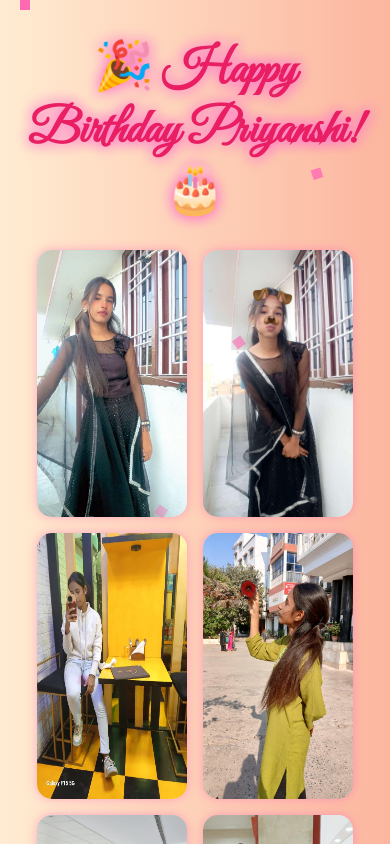
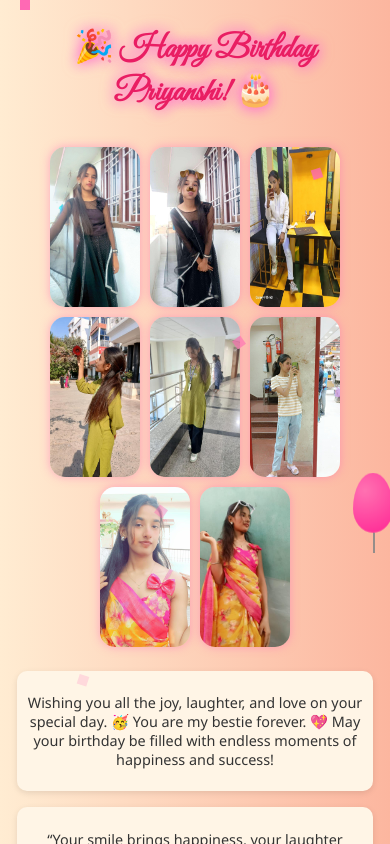
Before and after one commit to sox-123/Birthdaywish, a plain HTML site: page index.html in a window 390 px wide. Drawn offline with Linux system fonts and the light colour scheme.

Commit message:
add balloons

```diff
--- a/index.html
+++ b/index.html
@@ -2,7 +2,7 @@
 <html lang="en">
 <head>
   <meta charset="UTF-8" />
-  <meta name="viewport" content="width=device-width, initial-scale=1.0" />
+  <meta name="viewport" content="width=device-width, initial-scale=1.0"/>
   <title>Happy Birthday Priyanshi</title>
   <style>
     @import url('https://fonts.googleapis.com/css2?family=Great+Vibes&display=swap');
@@ -13,22 +13,42 @@
       height: 100%;
       font-family: 'Segoe UI', Tahoma, Geneva, Verdana, sans-serif;
       background: linear-gradient(to right, #ffecd2 0%, #fcb69f 100%);
-      color: #333;
-      text-align: center;
       overflow-x: hidden;
       box-sizing: border-box;
     }
+
+    #overlay {
+      position: fixed;
+      top: 0; left: 0;
+      width: 100%; height: 100%;
+      background: #fff5f7;
+      z-index: 999;
+      display: flex;
+      justify-content: center;
+      align-items: center;
+      font-size: 2.5rem;
+      font-family: 'Great Vibes', cursive;
+      color: #e91e63;
+      transition: opacity 2s ease;
+    }
+
     .container {
       padding: 1rem;
       animation: fadeIn 2s ease-in-out;
       max-width: 100vw;
       max-height: 100vh;
       overflow: auto;
+      text-align: center;
+      color: #333;
+      position: relative;
+      z-index: 1;
     }
+
     @keyframes fadeIn {
       from { opacity: 0; transform: translateY(20px); }
       to { opacity: 1; transform: translateY(0); }
     }
+
     h1 {
       font-family: 'Great Vibes', cursive;
       font-size: 3rem;
@@ -37,46 +57,46 @@
       text-shadow: 0 0 10px #ff99cc, 0 0 20px #ff66cc, 0 0 30px #ff33cc;
       animation: glow 2s ease-in-out infinite alternate, bounce 2s infinite;
     }
+
     @keyframes glow {
       from { text-shadow: 0 0 5px #ff99cc; }
       to { text-shadow: 0 0 20px #ff66cc, 0 0 30px #ff33cc; }
     }
+
     @keyframes bounce {
       0%, 100% { transform: translateY(0); }
       50% { transform: translateY(-10px); }
     }
+
     .image-section {
       display: flex;
       flex-wrap: wrap;
       justify-content: center;
-      gap: 1rem;
-      max-width: 100vw;
+      gap: 0.6rem;
       margin-top: 1rem;
+      padding: 0.5rem;
     }
+
     .image-section img {
-      width: 150px;
+      width: 120px;
       height: auto;
       border-radius: 15px;
       box-shadow: 0 0 10px rgba(255, 105, 180, 0.5);
-      animation: butterflyOpen 2s ease-in-out;
-    }
-    @keyframes butterflyOpen {
-      0% {
-        transform: scale(0.5) rotateY(180deg);
+      animation: butterflyOpen 1.5s ease-in-out forwards;
+      transition: transform 0.3s ease;
       opacity: 0;
     }
-      50% {
-        transform: scale(1.1) rotateY(90deg);
-        opacity: 0.5;
-      }
-      100% {
-        transform: scale(1) rotateY(0);
-        opacity: 1;
-      }
-    }
+
     .image-section img:hover {
       transform: scale(1.05) rotate(1deg);
     }
+
+    @keyframes butterflyOpen {
+      0% { transform: scale(0.5) rotateY(180deg); opacity: 0; }
+      50% { transform: scale(1.1) rotateY(90deg); opacity: 0.5; }
+      100% { transform: scale(1) rotateY(0); opacity: 1; }
+    }
+
     .message, .suggestion {
       font-size: 1rem;
       margin: 1rem auto;
@@ -85,12 +105,26 @@
       border-radius: 10px;
       box-shadow: 0 2px 6px rgba(0,0,0,0.1);
       max-width: 95%;
+      word-wrap: break-word;
     }
+
     footer {
       margin-top: 1rem;
       font-size: 0.9rem;
       color: #777;
     }
+
+    /* 🎈 Balloon Styles */
+    .balloon-container {
+      position: fixed;
+      top: 0;
+      left: 0;
+      width: 100%;
+      height: 100%;
+      pointer-events: none;
+      z-index: 2;
+    }
+
     .balloon {
       position: absolute;
       width: 40px;
@@ -98,8 +132,9 @@
       background: radial-gradient(circle at 30% 30%, #ff69b4, #ff1493);
       border-radius: 50% 50% 50% 50% / 60% 60% 40% 40%;
       animation: float 10s linear infinite;
-      z-index: -1;
+      opacity: 0;
     }
+
     .balloon:after {
       content: "";
       position: absolute;
@@ -109,20 +144,22 @@
       height: 20px;
       background: #888;
     }
+
     @keyframes float {
       0% { transform: translateY(100vh) translateX(0); opacity: 0; }
       10% { opacity: 1; }
-      100% { transform: translateY(-100vh) translateX(10px); opacity: 0; }
+      100% { transform: translateY(-120vh) translateX(10px); opacity: 0; }
     }
+
+    /* 🎊 Confetti Styles */
     .confetti {
       position: fixed;
-      top: 0;
-      left: 0;
-      width: 100%;
-      height: 100%;
+      top: 0; left: 0;
+      width: 100%; height: 100%;
       pointer-events: none;
-      z-index: 10;
+      z-index: 3;
     }
+
     .confetti div {
       width: 10px;
       height: 10px;
@@ -130,23 +167,52 @@
       position: absolute;
       animation: confetti-fall 5s linear infinite;
     }
+
     @keyframes confetti-fall {
       0% { transform: translateY(0) rotate(0); opacity: 1; }
       100% { transform: translateY(100vh) rotate(360deg); opacity: 0; }
     }
+
+    /* 📱 Mobile Responsive */
+    @media (max-width: 600px) {
+      h1 {
+        font-size: 2rem;
+      }
+
+      .image-section img {
+        width: 90px;
+      }
+
+      .message, .suggestion {
+        font-size: 0.9rem;
+        padding: 0.5rem;
+      }
+    }
   </style>
 </head>
 <body>
+  <!-- 🎉 Opening Overlay -->
+  <div id="overlay">🌸 Happy Birthday 🌸</div>
+
   <script>
     alert("🎁 Surprise! Ready to celebrate Priyanshi's special day?");
+    setTimeout(() => {
+      const overlay = document.getElementById('overlay');
+      overlay.style.opacity = 0;
+      setTimeout(() => overlay.style.display = 'none', 2000);
+    }, 2500);
   </script>
 
+  <!-- 🎈 Balloons -->
+  <div class="balloon-container">
     <div class="balloon" style="left: 10%; animation-delay: 0s;"></div>
     <div class="balloon" style="left: 90%; animation-delay: 3s;"></div>
     <div class="balloon" style="left: 20%; animation-delay: 6s;"></div>
     <div class="balloon" style="left: 80%; animation-delay: 9s;"></div>
     <div class="balloon" style="left: 15%; animation-delay: 12s;"></div>
+  </div>
 
+  <!-- 🎊 Confetti -->
   <div class="confetti">
     <div style="left:5%; animation-delay:0s;"></div>
     <div style="left:20%; animation-delay:1s;"></div>
@@ -155,26 +221,32 @@
     <div style="left:80%; animation-delay:4s;"></div>
   </div>
 
-  <audio src="happy-birthday-220024.mp3" autoplay loop preload="auto"> </audio>
+  <!-- 🎵 Background Music -->
+  <audio src="happy-birthday-220024.mp3" autoplay loop preload="auto"></audio>
 
+  <!-- 🌟 Content Container -->
   <div class="container">
     <h1>🎉 Happy Birthday Priyanshi! 🎂</h1>
+
     <div class="image-section">
-      <img src="img1.jpg" alt="img1">
-      <img src="img2.jpg" alt="img2">
-      <img src="img3.jpg" alt="img3">
-      <img src="img4.jpg" alt="img4">
-      <img src="img5.jpg" alt="img5">
-      <img src="img6.jpg" alt="img6">
-      <img src="img7.jpg" alt="img7">
-      <img src="img8.jpg" alt="img8">
+      <img src="img1.jpg" alt="img1" style="animation-delay: 0s;">
+      <img src="img2.jpg" alt="img2" style="animation-delay: 0.2s;">
+      <img src="img3.jpg" alt="img3" style="animation-delay: 0.4s;">
+      <img src="img4.jpg" alt="img4" style="animation-delay: 0.6s;">
+      <img src="img5.jpg" alt="img5" style="animation-delay: 0.8s;">
+      <img src="img6.jpg" alt="img6" style="animation-delay: 1s;">
+      <img src="img7.jpg" alt="img7" style="animation-delay: 1.2s;">
+      <img src="img8.jpg" alt="img8" style="animation-delay: 1.4s;">
     </div>
+
     <div class="message">
       <p>Wishing you all the joy, laughter, and love on your special day. 🥳 You are my bestie forever. 💖 May your birthday be filled with endless moments of happiness and success!</p>
     </div>
+
     <div class="suggestion">
       <p>“Your smile brings happiness, your laughter spreads joy. Keep shining always! 🌟”</p>
     </div>
+
     <footer>
       <p>Created with ❤️ by your best friend</p>
     </footer>
```
Lines whose indentation alone changed are shown as unchanged.
